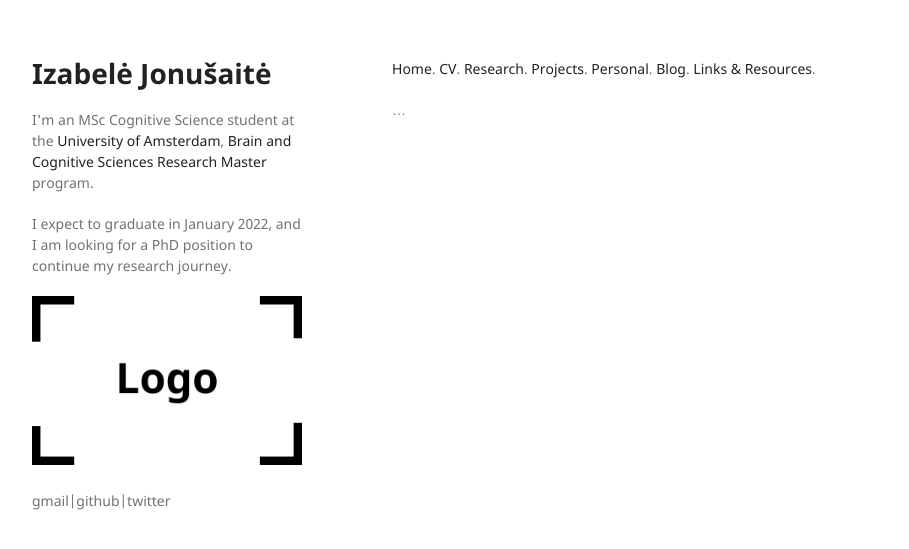
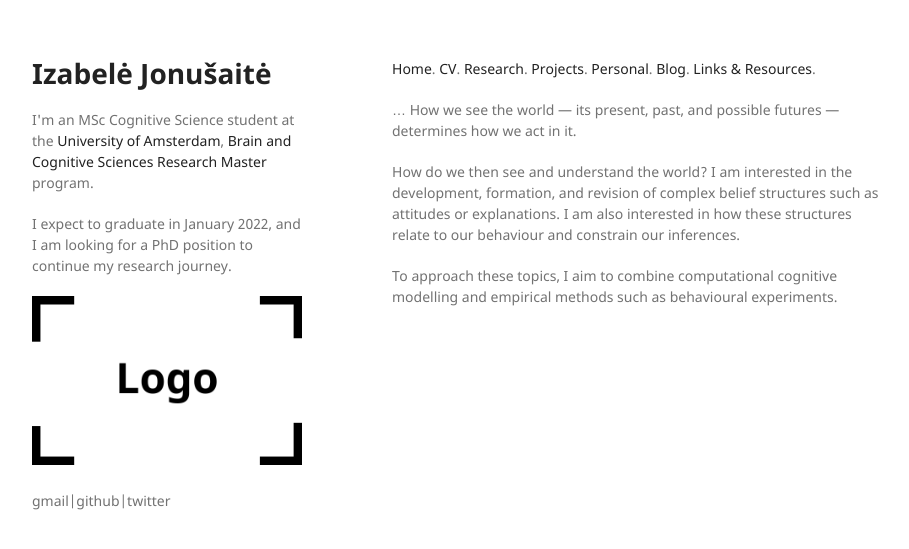
Before and after one commit to 55708r/55708r.github.io, a Jekyll site: the page built from index.md, in a window 1280 px wide. Shown: the top 549 px of the page, without its empty margins (178-1087 px from the left). Built offline with Jekyll 4.4.1, drawn with Linux system fonts in a browser that asks for light colours.

Commit message:
testing text

```diff
--- a/index.md
+++ b/index.md
@@ -5,6 +5,11 @@ layout: default
 [Home](./). [CV](./assets/files/CV.pdf). [Research](./research.md). [Projects](./projects.md). [Personal](./about.md). [Blog](https://izabelej.wordpress.com/). [Links & Resources](./links-resources.md).
 
 ...
+How we see the world — its present, past, and possible futures — determines how we act in it.
+
+How do we then see and understand the world? I am interested in the development, formation, and revision of complex belief structures such as attitudes or explanations. I am also interested in how these structures relate to our behaviour and constrain our inferences.
+
+To approach these topics, I aim to combine computational cognitive modelling and empirical methods such as behavioural experiments.
 
 <!--My current research combines tools in econometrics, machine learning and leverages unstructured data (e.g., video, text, map and network) to optimize marketing decisions and answer questions of general interest in social sciences. I’m also interested in understanding consumer behaviors through the lens of basic psychological and neurological principles.
 One stream of my current work focuses on combining machine learning and adaptive experimentation to personalize marketing interventions. Another one centers on extracting insights from unstructured data such as video (images, audios and text), map and network in observational studies. I'm also interested in understanding consumer behaviors through the lens of basic economic and psychological principles.
```
Also changed, not shown: 1 other file.
